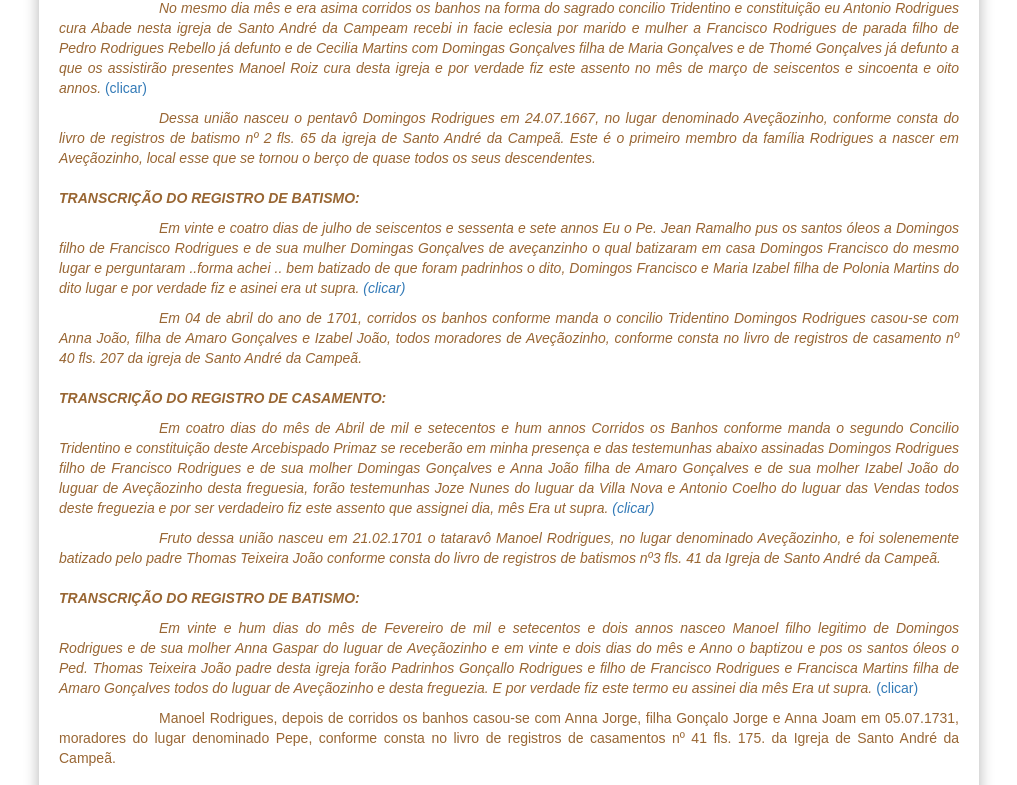
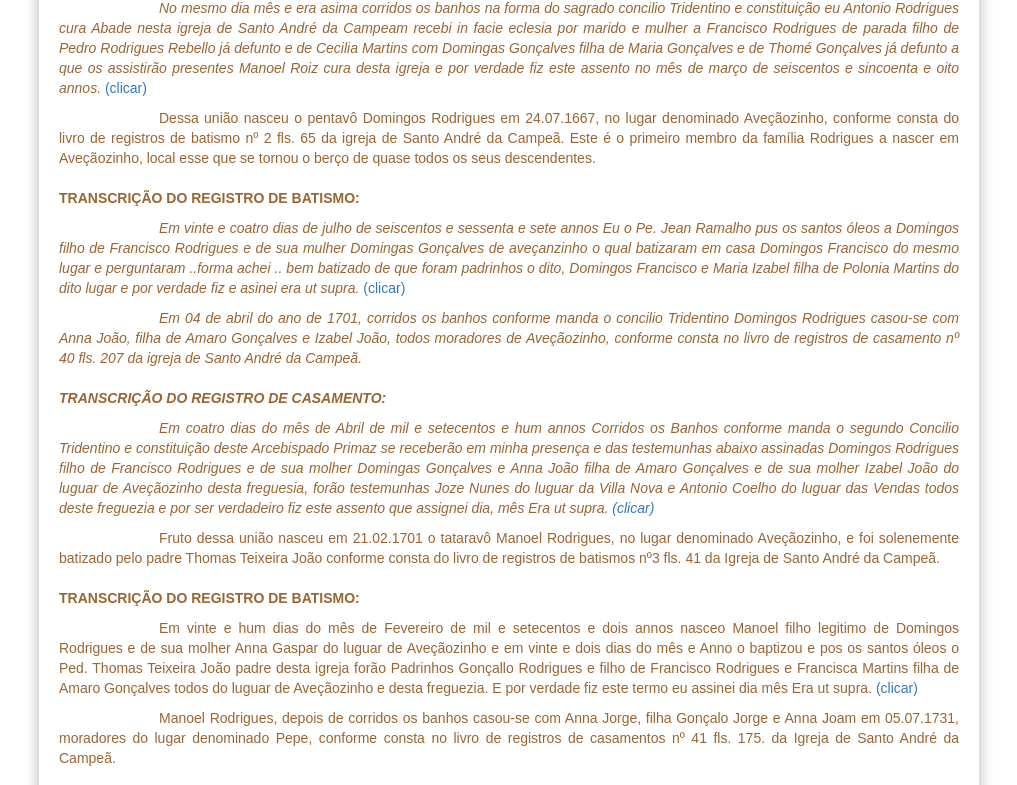
Before and after one commit to claudiovargas1955/claudiovargas1955.github.io, a Jekyll site: the page built from _pages/a-genealogia-dos-rodrigues.html, in a window 1280 px wide. Shown: the part 1654-2439 px from the top of the page, without its empty margins (131-1148 px from the left). Built offline with Jekyll 4.4.1, drawn with Linux system fonts in a browser that asks for light colours; some web fonts are replaced.

Commit message:
Update a-genealogia-dos-rodrigues.html

```diff
--- a/_pages/a-genealogia-dos-rodrigues.html
+++ b/_pages/a-genealogia-dos-rodrigues.html
@@ -51,17 +51,19 @@
 target="_blank">(clicar)</a>
 <p style="text-indent:100px";/><i>O filho de Pedro Rodrigues, Francisco Rodrigues casou com Domingas Gonçalves em 03.03.1658 conforme consta do livro de registros de casamentos
 nº 16 fls. da igreja de Santo André da Campeã.<br/><br/>
- <b>TRANSCRIÇÃO DO REGISTRO DE CASAMENTO:</b>
 
+<b>TRANSCRIÇÃO DO REGISTRO DE CASAMENTO:</b>
 <p style="text-indent:100px";/>No mesmo dia mês e era asima corridos os banhos na forma do sagrado concilio Tridentino e constituição eu Antonio Rodrigues cura Abade nesta
 igreja de Santo André da Campeam recebi in facie eclesia por marido e mulher a Francisco Rodrigues de parada filho de Pedro Rodrigues Rebello já defunto e de Cecilia Martins
 com Domingas Gonçalves filha de Maria  Gonçalves e de Thomé Gonçalves já defunto a que os assistirão  presentes Manoel Roiz cura desta igreja e por verdade fiz este assento
 no mês de março de seiscentos e sincoenta e oito annos.</i>
 <a href="http://www.advrl.org.pt/documentacao/digi/iViewer2.php?w=PT-ADVRL-PRQ-PVRL06-002-016&imgfile=galleries/PT-ADVRL-PRQ-PVRL06-002-016/PRTC0808D_PT-ADVRL-PRQ-PVRL06-002-016_M_00018.jpg"
 target="_blank">(clicar)</a>
-<p style="text-indent:100px";/><i>Dessa união nasceu o pentavô Domingos Rodrigues em 24.07.1667, no lugar denominado Aveçãozinho, conforme consta do livro de registros de
+
+<p style="text-indent:100px";/>Dessa união nasceu o pentavô Domingos Rodrigues em 24.07.1667, no lugar denominado Aveçãozinho, conforme consta do livro de registros de
 batismo nº 2 fls. 65 da igreja de Santo André da Campeã. Este é o primeiro membro da família Rodrigues a nascer em Aveçãozinho, local esse que se tornou o berço de quase todos
 os seus descendentes.<br/><br/>
+
 <b>TRANSCRIÇÃO DO REGISTRO DE BATISMO:</b>
 <p style="text-indent:100px";/><i>Em vinte e coatro dias de julho de seiscentos e sessenta e sete annos Eu o Pe. Jean Ramalho pus os santos óleos a Domingos filho de Francisco
 Rodrigues e de sua mulher Domingas Gonçalves de aveçanzinho o qual batizaram em casa Domingos Francisco do mesmo lugar e perguntaram ..forma achei .. bem batizado de que foram
```
